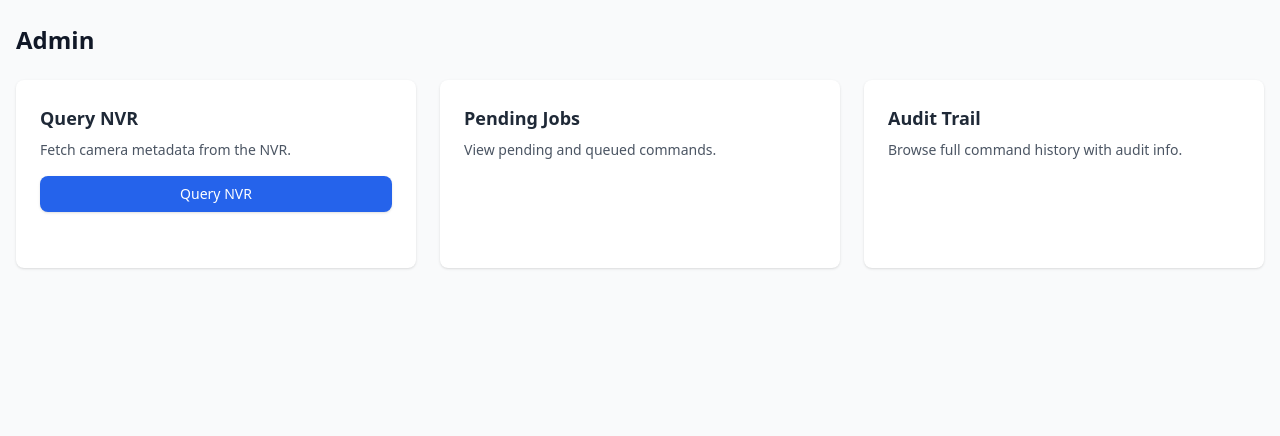
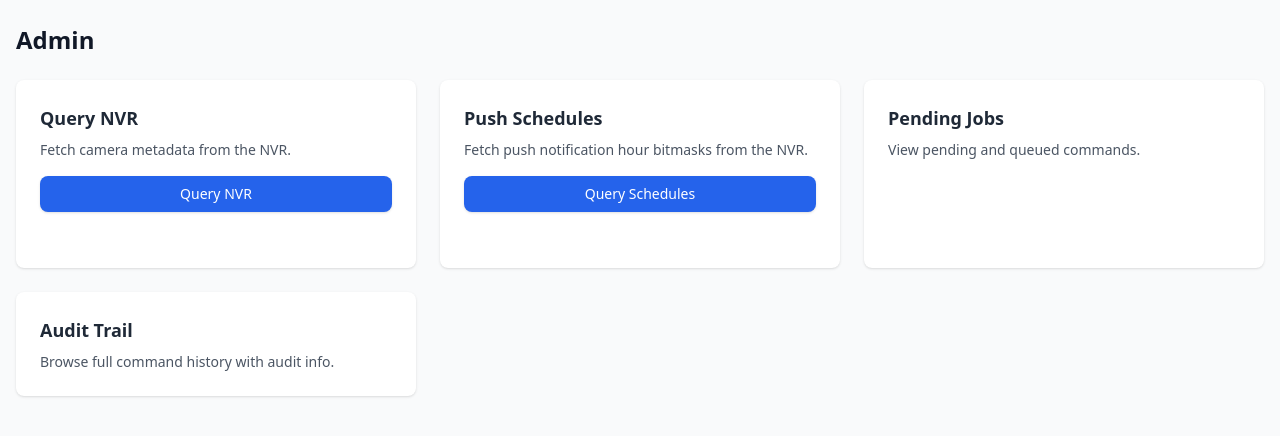
Before and after one commit to hkclark/Remander, a FastAPI app: page /admin in a window 1280 px wide. Shown: the part 56-492 px from the top of the page. Run offline with FastAPI, Linux system fonts and the light colour scheme; parts of the project's set-up code (start-up, migrations or seed data) failed here and were passed over; some libraries are stand-ins or nearby versions.

Commit message:
Add push schedule query to admin, fix command bugs
- Add NVR push schedule query (hour bitmasks per detection type per channel)
- Fix EmailNotificationSender field name mismatch (host -> smtp_host, etc.)
- Fix infinite command-progress polling using HTMX 286 stop-polling

Co-Authored-By: Claude Opus 4.6 <noreply@anthropic.com>

```diff
--- a/src/remander/routes/admin.py
+++ b/src/remander/routes/admin.py
@@ -92,6 +92,52 @@ async def query_nvr(request: Request) -> HTMLResponse:
             "has_actionable": has_actionable,
             "error": None,
         },
+    )
+
+
+@router.post("/query-push-schedules", response_class=HTMLResponse)
+async def query_push_schedules(request: Request) -> HTMLResponse:
+    from remander.config import get_settings
+    from remander.main import templates
+
+    settings = get_settings()
+    client = ReolinkNVRClient(
+        host=settings.nvr_host,
+        port=settings.nvr_port,
+        username=settings.nvr_username,
+        password=settings.nvr_password.get_secret_value(),
+        use_https=settings.nvr_use_https,
+        timeout=settings.nvr_timeout,
+    )
+
+    async def _query() -> list[dict]:
+        await client.login()
+        schedules = await client.get_push_schedules()
+        await client.logout()
+        return schedules
+
+    try:
+        schedules = await asyncio.wait_for(_query(), timeout=settings.nvr_timeout)
+    except TimeoutError:
+        logger.warning("Push schedule query timed out after %ds", settings.nvr_timeout)
+        return templates.TemplateResponse(
+            request,
+            "admin/_push_schedules.html",
+            {"schedules": [], "error": f"NVR query timed out after {settings.nvr_timeout}s"},
+        )
+    except Exception as e:
+        logger.warning("Push schedule query failed: %s", e)
+        return templates.TemplateResponse(
+            request,
+            "admin/_push_schedules.html",
+            {"schedules": [], "error": str(e)},
+        )
+
+    logger.info("Push schedule query returned %d channels", len(schedules))
+    return templates.TemplateResponse(
+        request,
+        "admin/_push_schedules.html",
+        {"schedules": schedules, "error": None},
     )
 
 
--- a/src/remander/routes/dashboard.py
+++ b/src/remander/routes/dashboard.py
@@ -40,8 +40,11 @@ async def command_progress(request: Request) -> HTMLResponse:
     from remander.main import templates
 
     active_command = await get_active_command()
+    # HTMX treats 286 as "stop polling" — stop once the command finishes
+    status_code = 200 if active_command else 286
     return templates.TemplateResponse(
         request,
         "partials/command_progress.html",
         {"active_command": active_command},
+        status_code=status_code,
     )
--- a/src/remander/templates/admin/index.html
+++ b/src/remander/templates/admin/index.html
@@ -25,6 +25,24 @@
             </div>
         </div>
 
+        <div class="bg-white rounded-lg shadow p-6">
+            <h2 class="text-lg font-semibold text-gray-800 mb-2">Push Schedules</h2>
+            <p class="text-sm text-gray-600 mb-4">Fetch push notification hour bitmasks from the NVR.</p>
+            <button hx-post="/admin/query-push-schedules"
+                    hx-target="#push-schedule-results"
+                    hx-indicator="#push-spinner"
+                    class="w-full py-2 bg-blue-600 hover:bg-blue-700 text-white rounded-lg shadow text-sm font-medium">
+                Query Schedules
+            </button>
+            <div id="push-spinner" class="htmx-indicator mt-3 flex items-center justify-center text-sm text-gray-500">
+                <svg class="animate-spin h-4 w-4 mr-2 text-blue-600" xmlns="http://www.w3.org/2000/svg" fill="none" viewBox="0 0 24 24">
+                    <circle class="opacity-25" cx="12" cy="12" r="10" stroke="currentColor" stroke-width="4"></circle>
+                    <path class="opacity-75" fill="currentColor" d="M4 12a8 8 0 018-8V0C5.373 0 0 5.373 0 12h4z"></path>
+                </svg>
+                Querying NVR...
+            </div>
+        </div>
+
         <a href="/admin/pending-jobs" class="bg-white rounded-lg shadow p-6 hover:bg-gray-50">
             <h2 class="text-lg font-semibold text-gray-800 mb-2">Pending Jobs</h2>
             <p class="text-sm text-gray-600">View pending and queued commands.</p>
@@ -37,5 +55,7 @@
     </div>
 
     <div id="nvr-results"></div>
+
+    <div id="push-schedule-results"></div>
 </div>
 {% endblock %}
```
Also changed, not shown: src/remander/clients/reolink.py (+42 -0 lines), src/remander/services/queue.py (+14 -14 lines), src/remander/templates/admin/_push_schedules.html (added, +56 -0 lines), tests/test_routes_admin.py (+70 -0 lines), tests/test_routes_dashboard.py (+2 -2 lines).
